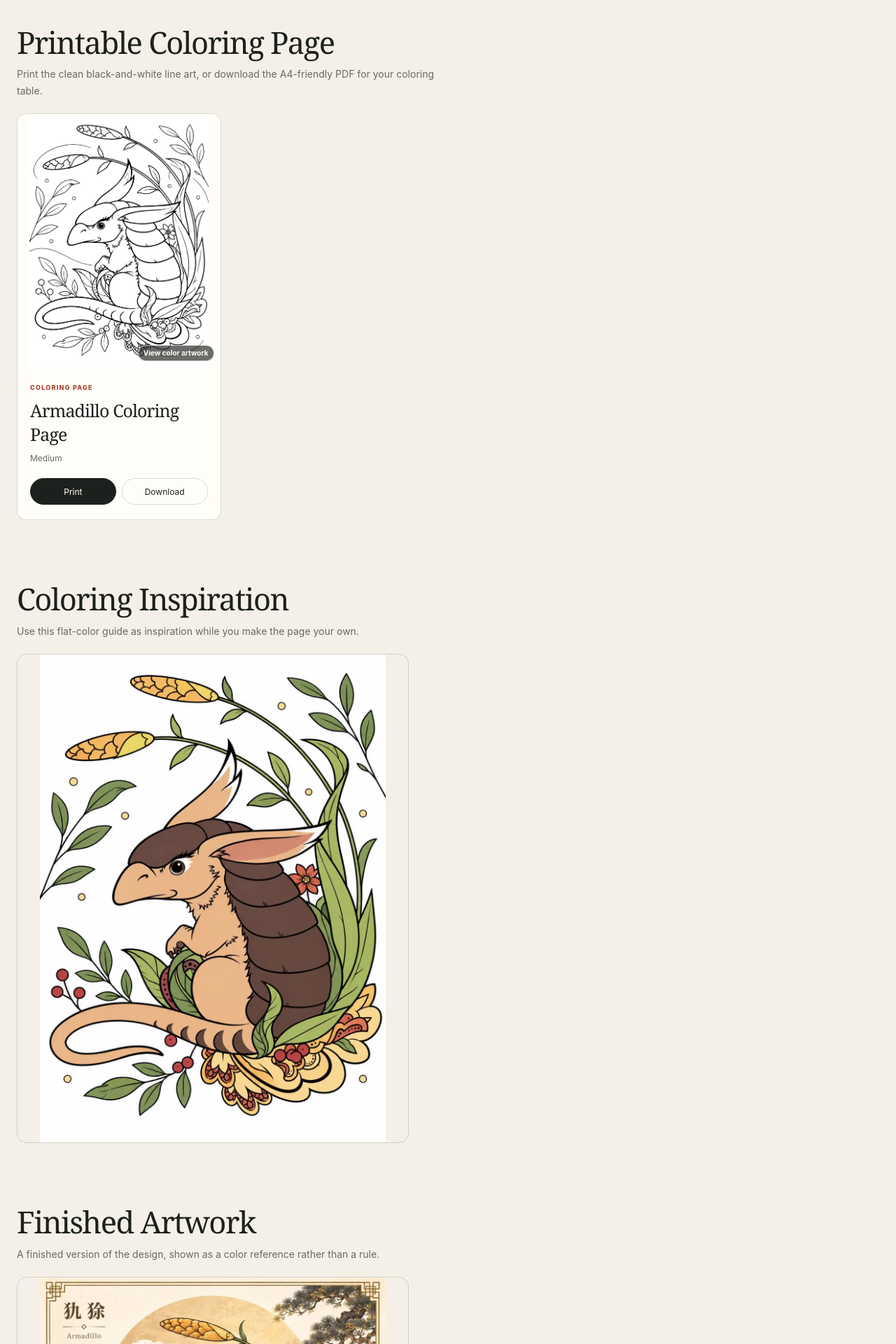
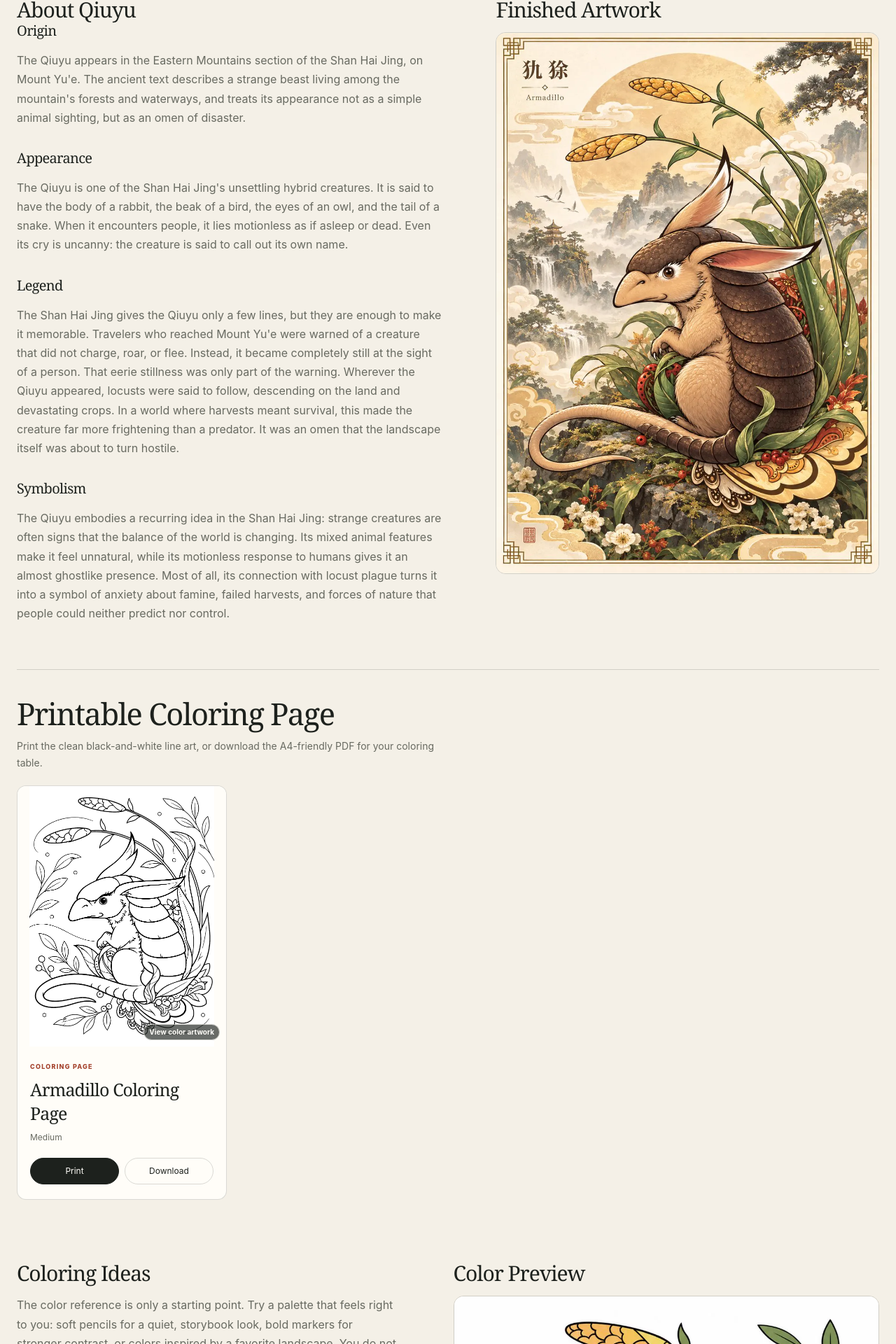
Before and after one commit to rakezhou2020/mythcoloring, a Next.js app: page /creatures/armadillo/ in a window 1280 px wide. Shown: the part 438-2358 px from the top of the page at 70% size. Built offline with nearby package versions, Linux system fonts and the light colour scheme.

Commit message:
Reorganize creature detail layout

```diff
--- a/app/creatures/[slug]/page.tsx
+++ b/app/creatures/[slug]/page.tsx
@@ -38,8 +38,9 @@ export default async function Page({ params }: Props) {
   );
   const relatedPages = publishedColoringPages
     .filter((p) => p.creatureSlug !== slug)
-    .slice(0, 6);
+    .slice(0, 4);
   const primaryPage = printablePages[0];
+  const finishedArtwork = primaryPage?.finishedImage ?? c.heroImage;
   const pageUrl = siteUrl + "/creatures/" + slug + "/";
   const description = creatureMetaDescription(c.name, c.shortDescription);
   const schema = {
@@ -84,6 +85,43 @@ export default async function Page({ params }: Props) {
         <h1>{c.name} Coloring Page</h1>
         <p>{c.shortDescription}</p>
       </header>
+      <section className="creature-overview section" aria-labelledby="about-creature">
+        <div className="prose">
+          <h2 id="about-creature">About {c.name}</h2>
+          {(["origin", "appearance", "legend", "symbolism"] as const).map(
+            (key) => (
+              <section key={key}>
+                <h3>{key.charAt(0).toUpperCase() + key.slice(1)}</h3>
+                <p>{c[key]}</p>
+              </section>
+            ),
+          )}
+          {primaryPage?.amazonPosterUrl && (
+            <aside className="poster-cta">
+              <p>Available on Amazon</p>
+              <a
+                className="button"
+                href={primaryPage.amazonPosterUrl}
+                target="_blank"
+                rel="noreferrer"
+              >
+                Get This Artwork as a Poster
+              </a>
+            </aside>
+          )}
+        </div>
+        {finishedArtwork && (
+          <div className="finished-artwork">
+            <h2 id="finished-artwork">Finished Artwork</h2>
+            <Artwork
+              name={c.name}
+              src={finishedArtwork}
+              colored
+              alt={"Finished " + c.name + " mythical creature artwork"}
+            />
+          </div>
+        )}
+      </section>
       {primaryPage && (
         <section className="creature-printable section" aria-labelledby="printable-page">
           <div className="section-heading">
@@ -97,15 +135,17 @@ export default async function Page({ params }: Props) {
           <ColoringGrid items={[primaryPage]} />
         </section>
       )}
+      <section className="coloring-ideas section" aria-labelledby="coloring-ideas">
+        <div className="coloring-ideas-layout">
+          <div className="prose">
+            <h2 id="coloring-ideas">Coloring Ideas</h2>
+            <p>
+              The color reference is only a starting point. Try a palette that feels right to you: soft pencils for a quiet, storybook look, bold markers for stronger contrast, or colors inspired by a favorite landscape. You do not need to match the finished artwork exactly—this {c.name} coloring page is yours to explore.
+            </p>
+          </div>
           {primaryPage?.colorGuideImage && (
-        <section className="creature-art-section section" aria-labelledby="coloring-inspiration">
-          <div className="section-heading">
-            <div>
-              <h2 id="coloring-inspiration">Coloring Inspiration</h2>
-              <p className="section-intro">Use this flat-color guide as inspiration while you make the page your own.</p>
-            </div>
-          </div>
-          <div className="detail-art">
+            <div className="color-preview">
+              <h2>Color Preview</h2>
               <Artwork
                 name={c.name}
                 src={primaryPage.colorGuideImage}
@@ -113,64 +153,18 @@ export default async function Page({ params }: Props) {
                 alt={c.name + " coloring inspiration with flat colors"}
               />
             </div>
-        </section>
-      )}
-      {primaryPage?.finishedImage && (
-        <section className="creature-art-section section" aria-labelledby="finished-artwork">
-          <div className="section-heading">
-            <div>
-              <h2 id="finished-artwork">Finished Artwork</h2>
-              <p className="section-intro">A finished version of the design, shown as a color reference rather than a rule.</p>
-            </div>
-          </div>
-          <div className="detail-art">
-            <Artwork
-              name={c.name}
-              src={primaryPage.finishedImage}
-              colored
-              alt={"Finished " + c.name + " mythical creature artwork"}
-            />
-          </div>
-        </section>
-      )}
-      <section className="creature-detail section" aria-labelledby="about-creature">
-        <div className="prose">
-          <h2 id="about-creature">About {c.name}</h2>
-          {(["origin", "appearance", "legend", "symbolism"] as const).map(
-            (key) => (
-              <section key={key}>
-                <h3>{key.charAt(0).toUpperCase() + key.slice(1)}</h3>
-                <p>{c[key]}</p>
-              </section>
-            ),
           )}
         </div>
-        {c.heroImage && (
-          <div className="detail-art">
-            <Artwork
-              name={c.name}
-              src={c.heroImage}
-              colored
-              alt={"Finished " + c.name + " mythical creature artwork"}
-            />
-          </div>
-        )}
-      </section>
-      <section className="prose section" aria-labelledby="coloring-ideas">
-        <h2 id="coloring-ideas">Coloring Ideas</h2>
-        <p>
-          The color reference is only a starting point. Try a palette that feels right to you: soft pencils for a quiet, storybook look, bold markers for stronger contrast, or colors inspired by a favorite landscape. You do not need to match the finished artwork exactly—this {c.name} coloring page is yours to explore.
-        </p>
-      </section>
-      <section className="prose section" aria-labelledby="printing-tips">
+        <div className="printing-tips-section prose" aria-labelledby="printing-tips">
           <h2 id="printing-tips">Printing Tips</h2>
           <ul className="printing-tips">
             <li>Print the black-and-white PDF at A4 size or choose “Fit to page.”</li>
             <li>Use crayons, colored pencils, or markers on a paper weight that suits your tools.</li>
             <li>Keep the color guide on screen or beside you for inspiration while coloring.</li>
           </ul>
+        </div>
       </section>
-      <section className="section" aria-labelledby="related-coloring-pages">
+      <section className="section related-coloring-pages" aria-labelledby="related-coloring-pages">
         <div className="section-heading">
           <div>
             <h2 id="related-coloring-pages">Related Coloring Pages</h2>
--- a/app/globals.css
+++ b/app/globals.css
@@ -507,8 +507,54 @@ p {
 .creature-printable {
   border-top: 1px solid var(--line);
 }
-.creature-art-section .detail-art {
-  width: min(100%, 560px);
+.creature-printable .coloring-grid {
+  grid-template-columns: minmax(0, 300px);
+}
+.creature-overview {
+  display: grid;
+  grid-template-columns: minmax(0, 1fr) minmax(300px, 0.9fr);
+  gap: clamp(32px, 6vw, 76px);
+  align-items: start;
+  padding-top: 0;
+}
+.finished-artwork h2,
+.color-preview h2 {
+  margin-bottom: 16px;
+  font-size: 30px;
+}
+.finished-artwork img,
+.color-preview img {
+  display: block;
+  width: 100%;
+  height: auto;
+  border: 1px solid var(--line);
+  border-radius: 14px;
+}
+.poster-cta {
+  margin-top: 30px;
+  padding-top: 24px;
+  border-top: 1px solid var(--line);
+}
+.poster-cta p {
+  margin: 0 0 10px;
+  font-size: 12px;
+  font-weight: 700;
+  letter-spacing: 0.06em;
+  text-transform: uppercase;
+}
+.coloring-ideas-layout {
+  display: grid;
+  grid-template-columns: minmax(0, 0.9fr) minmax(280px, 1fr);
+  gap: clamp(32px, 6vw, 76px);
+  align-items: start;
+}
+.printing-tips-section {
+  margin-top: 38px;
+  padding-top: 30px;
+  border-top: 1px solid var(--line);
+}
+.related-coloring-pages .coloring-grid {
+  grid-template-columns: repeat(4, minmax(0, 1fr));
 }
 .printing-tips {
   padding-left: 20px;
@@ -700,6 +746,17 @@ p {
     grid-template-columns: 1fr;
     gap: 30px;
   }
+  .creature-overview,
+  .coloring-ideas-layout {
+    grid-template-columns: 1fr;
+    gap: 30px;
+  }
+  .creature-printable .coloring-grid {
+    grid-template-columns: minmax(0, 320px);
+  }
+  .related-coloring-pages .coloring-grid {
+    grid-template-columns: repeat(2, minmax(0, 1fr));
+  }
   .detail-art {
     max-width: 380px;
     width: 100%;
@@ -733,6 +790,9 @@ p {
   }
   .hero-actions .button {
     width: 100%;
+  }
+  .related-coloring-pages .coloring-grid {
+    grid-template-columns: repeat(2, minmax(0, 1fr));
   }
 }
 @page {
```
Lines whose indentation alone changed are shown as unchanged.
